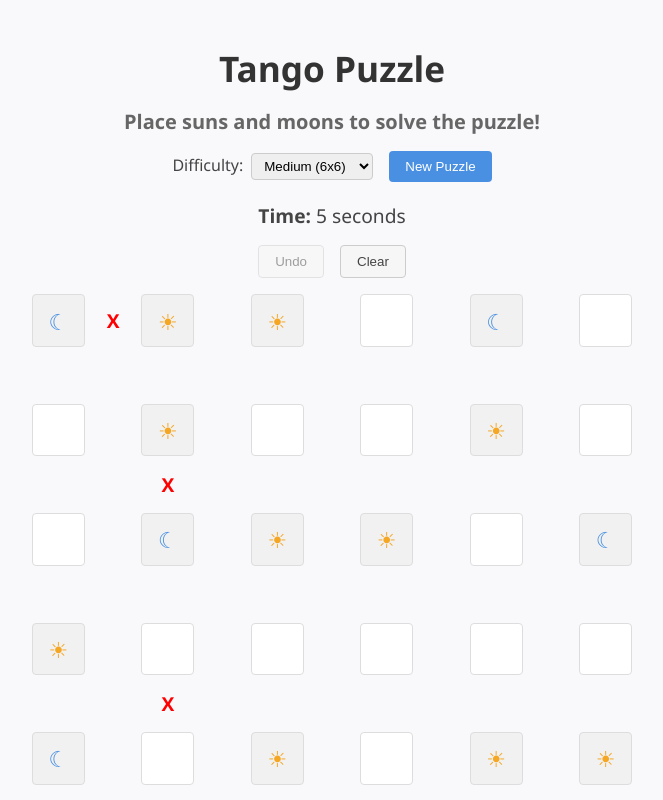
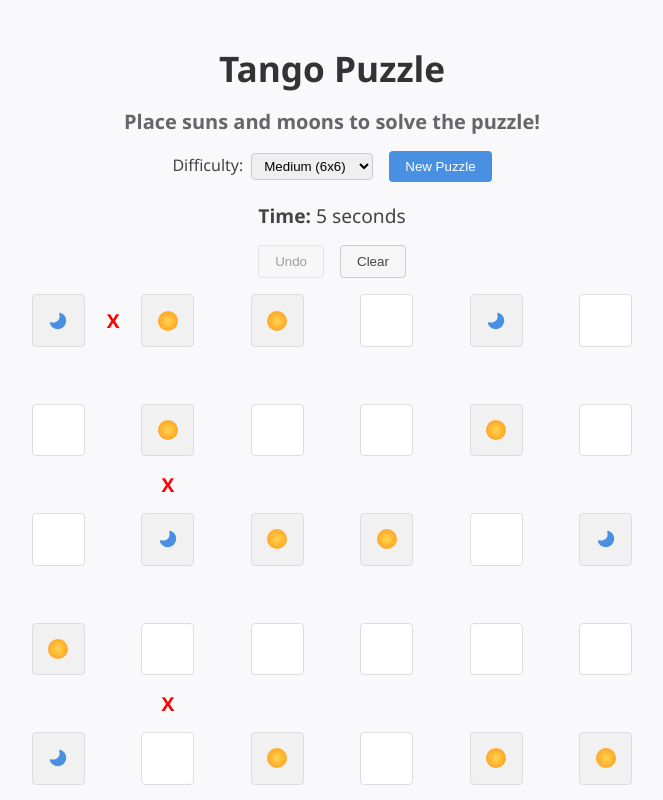
Before and after one commit to khaledbaghdadii/tangoclone, a React (Create React App) app: page / in a window 1280 px wide. Shown: the top 800 px of the page, without its empty margins (308-971 px from the left). Built offline with nearby package versions, Linux system fonts and the light colour scheme.

Commit message:
new sun and moon icons

```diff
--- a/public/index.html
+++ b/public/index.html
@@ -2,7 +2,7 @@
 <html lang="en">
   <head>
     <meta charset="utf-8" />
-    <link rel="icon" href="%PUBLIC_URL%/logo.svg" />
+    <link rel="icon" href="%PUBLIC_URL%/favicon.ico" />
     <meta name="viewport" content="width=device-width, initial-scale=1" />
     <meta name="theme-color" content="#000000" />
     <meta
--- a/src/App.css
+++ b/src/App.css
@@ -168,17 +168,6 @@
   /* Just an empty cell at row/col intersections of constraints */
 }
 
-/* Icons for suns and moons */
-.sun {
-  color: #f5a623;
-  font-size: 22px;
-}
-
-.moon {
-  color: #4a90e2;
-  font-size: 22px;
-}
-
 /* Messages */
 .message {
   margin-top: 20px;
--- a/src/App.js
+++ b/src/App.js
@@ -309,6 +309,66 @@ function generatePuzzle(difficulty) {
   };
 }
 
+// Example: Inline within App.js (near the top or bottom of the file)
+function SunIcon({ size = 24 }) {
+  return (
+    <svg
+      width={size}
+      height={size}
+      viewBox="0 0 24 24"
+      aria-hidden="true"
+      xmlns="http://www.w3.org/2000/svg"
+    >
+      <defs>
+        <radialGradient id="sunGradient" cx="50%" cy="50%" r="50%">
+          <stop offset="0%" stopColor="#FFD54F" />
+          <stop offset="100%" stopColor="#FFA726" />
+        </radialGradient>
+      </defs>
+      {/* A simple circle without rays */}
+      <circle cx="12" cy="12" r="10" fill="url(#sunGradient)" />
+    </svg>
+  );
+}
+
+function MoonIcon({ size = 24 }) {
+  return (
+    <svg
+      width={size}
+      height={size}
+      viewBox="0 0 512 512"
+      xmlns="http://www.w3.org/2000/svg"
+    >
+      {/*
+        1) Move the origin to the center (256,256).
+        2) Flip horizontally (scale x by -1).
+        3) Scale up to fill more space (1.4).
+        4) Move back by translating -256,-256.
+      */}
+      <g transform="translate(256,256) scale(-1.4,1.4) translate(-256,-256)">
+        <path
+          fill="#4A90E2"
+          stroke="none"
+          d="
+            M349.852,343.15
+              c-49.875,49.916-131.083,49.916-181,0
+              c-49.916-49.918-49.916-131.125,0-181.021
+              c13.209-13.187,29.312-23.25,47.832-29.812
+              c5.834-2.042,12.293-0.562,16.625,3.792
+              c4.376,4.375,5.855,10.833,3.793,16.625
+              c-12.542,35.375-4,73.666,22.25,99.917
+              c26.209,26.228,64.5,34.75,99.916,22.25
+              c5.792-2.062,12.271-0.582,16.625,3.793
+              c4.376,4.332,5.834,10.812,3.771,16.625
+              C373.143,313.838,363.06,329.941,349.852,343.15
+            z
+          "
+        />
+      </g>
+    </svg>
+  );
+}
+
 // ---------------- React Components ----------------
 
 function PuzzleBoard({ puzzle, givens, onCellClick, errorCells, puzzleData }) {
@@ -362,11 +422,8 @@ function PuzzleBoard({ puzzle, givens, onCellClick, errorCells, puzzleData }) {
             }`}
             onClick={() => onCellClick(r, c)}
           >
-            {puzzle[r][c] !== null && (
-              <span className={puzzle[r][c] ? "sun" : "moon"}>
-                {puzzle[r][c] ? "☀" : "☾"}
-              </span>
-            )}
+            {puzzle[r][c] !== null &&
+              (puzzle[r][c] ? <SunIcon size={24} /> : <MoonIcon size={24} />)}
           </div>
         );
       }
```
